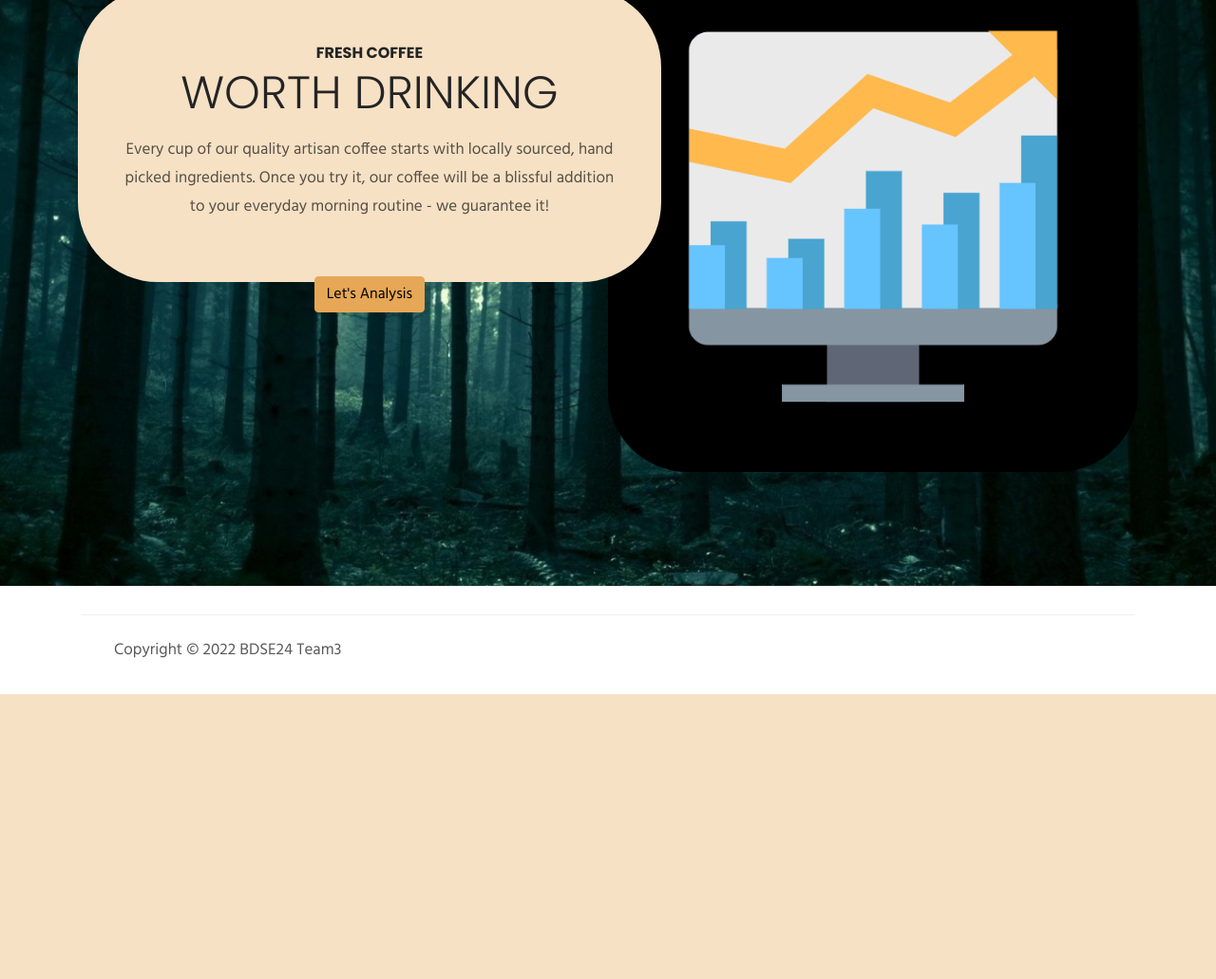
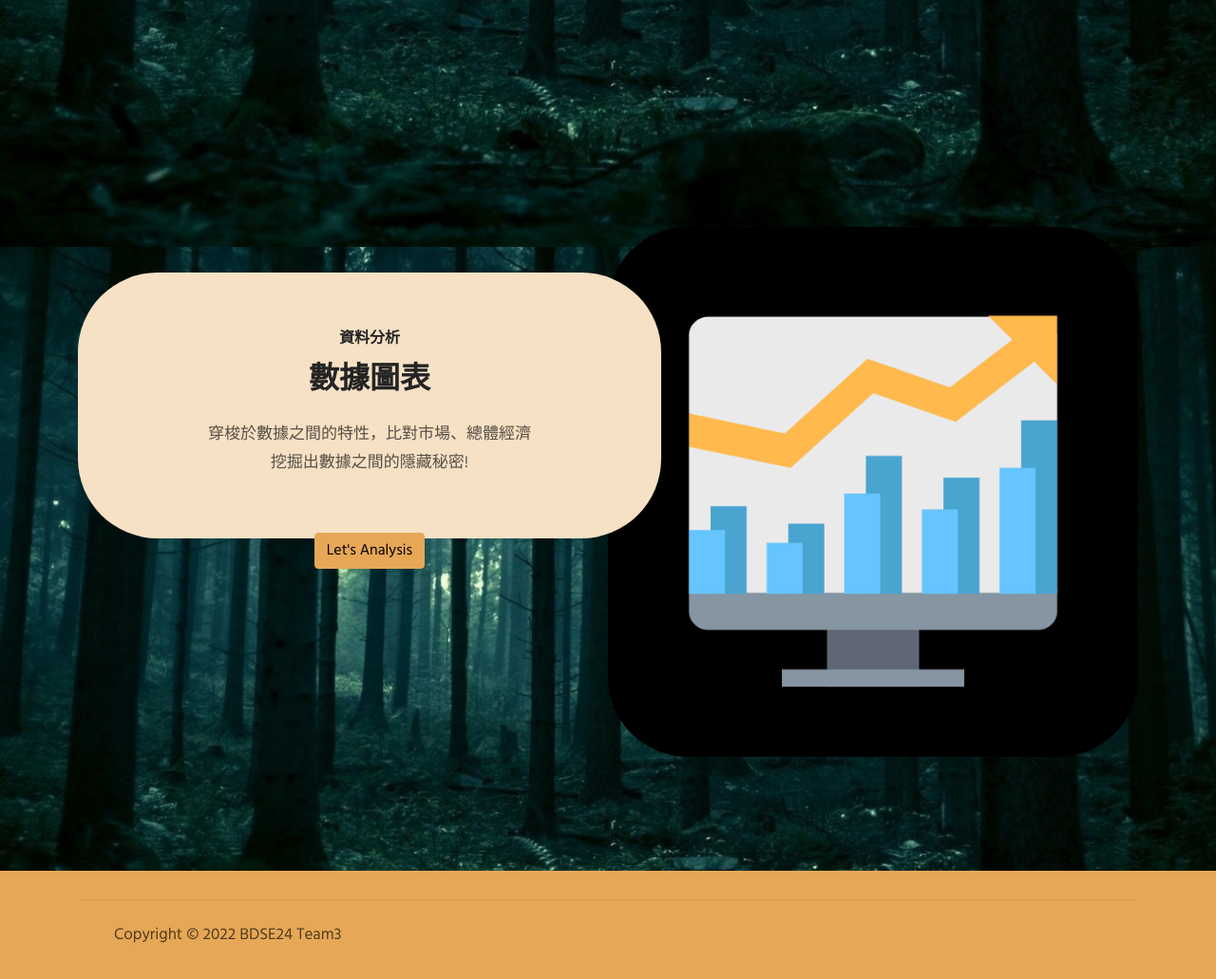
Before and after one commit to LTSghost/bdse24_team3, a Flask app: page /home in a window 1280 px wide. Shown: the part 1831-2862 px from the top of the page at 95% size. Before the commit the page ends 2562 px from the top, so only its background shows below. Run offline with Flask 2, Linux system fonts and the light colour scheme; some libraries are stand-ins or nearby versions; some web fonts are replaced.

Commit message:
add analy imagees; add home page text;

```diff
--- a/static/coffee/css/style.css
+++ b/static/coffee/css/style.css
@@ -167,10 +167,13 @@
   font-size: 1rem;
   font-weight: 800;
 }
+
+
+
 .section-heading-cof .section-heading-lower-cof {
   display: block;
   font-size: 3rem;
-  font-weight: 100;
+  font-weight: 400;
 }
 
 .btn-cof {
--- a/static/css/style.css
+++ b/static/css/style.css
@@ -1373,6 +1373,20 @@ h3.quote::before {
 #Cright{
     padding-left: 50px;
 }
+#indexfoot{
+    background-color: #e6a756;
+}
+
+.wrapper{
+    margin: 10% auto;
+    width: 600px;
+}
+
+.img-interestRate{
+    width: 600px;
+    height: 400px;
+}
+
 
 /*=== MEDIA QUERY ===*/
 @media (max-width: 1000px) {
@@ -1415,6 +1429,13 @@ h3.quote::before {
     }
 }
 
+@media (max-width:750px){
+    .lottie-player{
+        width: 300px;
+        height: 300px;
+    }
+}
+
 @media (max-width: 400px) {
     .header-top .header-top-info a {
         margin-left: 0px;
@@ -1431,7 +1452,7 @@ h3.quote::before {
     }
 
     .slider {
-        padding: 126px 0 151px 0;
+        /* padding: 126px 0 151px 0; */
     }
 
     .content-title {
@@ -1507,7 +1528,7 @@ h3.quote::before {
     }
 
     .slider {
-        padding: 25% 0 100% 0;
+        /* padding: 25% 0 100% 0; */
         background-position:15%;
     }
 
@@ -1526,7 +1547,7 @@ h3.quote::before {
 
     h2,
     .h2 {
-        font-size: 1.3rem;
+        /* font-size: 1.3rem; */
         font-weight: 600;
         line-height: 36px;
     }
@@ -1569,7 +1590,20 @@ h3.quote::before {
     } */
 
 }
-
+@media (max-width=410){
+    #text1 {
+        display: block;
+        font-size: 2.5rem;
+        font-weight: 400;
+    }
+    }
+@media (max-width=400){
+#text1 {
+    display: block;
+    font-size: 2rem;
+    font-weight: 400;
+}
+}
 
 
 /*# sourceMappingURL=maps/style.css.map */
--- a/templates/index.html
+++ b/templates/index.html
@@ -27,7 +27,7 @@
 
     <!-- Main Stylesheet -->
     <link rel="stylesheet" href="{{ url_for( 'static',filename='css/style.css') }}">
-    <link rel="stylesheet" href="/static/coffee/css/style2.css">
+    <!-- <link rel="stylesheet" href="/static/coffee/css/style2.css"> -->
     <link rel="stylesheet" href="/static/coffee/css/style.css">
     {% endblock styles%}
 
@@ -68,8 +68,6 @@
                         </li>
 
                     </ul>
-
-
                 </div>
             </div>
         </nav>
@@ -97,29 +95,34 @@
                         </div>
                     </div>
                 </div>
+                <a href="#module">
+                    <lottie-player src="https://assets1.lottiefiles.com/packages/lf20_oi1gtsw5.json"
+                        background="transparent" speed="1" style="width: 300px; height: 300px;" loop autoplay>
+                    </lottie-player>
+                </a>
             </div>
         </section>
     </div>
 
-    <div style="background: url('/static/images/bg/darkforest.jpg') fixed 50% 50%;background-size:cover">
+    <div id="module" style="background: url('/static/images/bg/darkforest.jpg') fixed 50% 50%;background-size:cover">
         <div style="padding:40px ">
             <section class="page-section-cof clearfix-cof">
                 <div class="container-cof">
                     <div class="intro-cof">
                         <img class="intro-cof-img-cof img-fluid-cof mb-3-cof mb-lg-0-cof rounded-cof"
-                            src="/static/images/bg/animation_640.gif"
-                            alt="...">
+                            src="/static/images/bg/animation_640.gif" alt="...">
 
                         <div class="intro-cof-text-cof left-0 text-center-cof bg-faded-cof p-5-cof rounded-cof">
                             <h2 class="section-heading-cof mb-4-cof">
-                                <span class="section-heading-upper-cof">Fresh Coffee</span>
-                                <span class="section-heading-lower-cof">Worth Drinking</span>
+                                <span class="section-heading-upper-cof">模型分析</span>
+                                <!-- <span id="text1" class="section-heading-lower-cof" >動態地圖</span> -->
+                                <span id="text1" class="" >動態地圖</span>
                             </h2>
-                            <p class="mb-3-cof">Every cup of our quality artisan coffee starts with locally sourced,
-                                hand picked ingredients. Once you try it, our coffee will be a blissful addition to your
-                                everyday morning routine - we guarantee it!</p>
+                            <p class="mb-3-cof">經由多方的模型訓練，預測出的分析結果，地區性均價、總價... <br>
+                                有我們的超級模型，就沒在跟你怕!
+                            </p>
                             <div class="intro-cof-button-cof mx-auto-cof"><a class="btn-cof btn-cof-primary btn-cof-xl"
-                                    href="module">Go To Module</a></div>
+                                    href="module">Go To Module Map</a></div>
                         </div>
                     </div>
                 </div>
@@ -131,16 +134,16 @@
                 <div class="container-cof">
                     <div class="intro-cof">
                         <img class="intro-cof-img-cof img-fluid-cof mb-3-cof mb-lg-0-cof rounded-cof"
-                            src="/static/images/bg/analysis_640.gif"
-                            alt="...">
+                            src="/static/images/bg/analysis_640.gif" alt="...">
                         <div class="intro-cof-text-cof left-0 text-center-cof bg-faded-cof p-5-cof rounded-cof">
                             <h2 class="section-heading-cof mb-4-cof">
-                                <span class="section-heading-upper-cof">Fresh Coffee</span>
-                                <span class="section-heading-lower-cof">Worth Drinking</span>
+                                <span class="section-heading-upper-cof">資料分析</span>
+                                <!-- <span id="text1" class="section-heading-lower-cof" >數據圖表</span> -->
+                                <span id="text1" class="" >數據圖表</span>
                             </h2>
-                            <p class="mb-3-cof">Every cup of our quality artisan coffee starts with locally sourced,
-                                hand picked ingredients. Once you try it, our coffee will be a blissful addition to your
-                                everyday morning routine - we guarantee it!</p>
+                            <p class="mb-3-cof">穿梭於數據之間的特性，比對市場、總體經濟<br>
+                                挖掘出數據之間的隱藏秘密!
+                            </p>
                             <div class="intro-cof-button-cof mx-auto-cof"><a class="btn-cof btn-cof-primary btn-cof-xl"
                                     href="analysis">Let's Analysis</a></div>
                         </div>
@@ -159,7 +162,7 @@
 
     {% block footer %}
 
-    <footer class="footer fotsec">
+    <footer class="footer fotsec" id="indexfoot">
         <div class="container">
             <div class="row1">
 
```
Also changed, not shown: templates/analysis.html (+78 -6 lines), templates/module.html (+23 -0 lines), static/images/analy/currency.png (added), static/images/analy/interestRate.png (added), static/images/analy/loan.png (added), static/images/analy/loan2.png (added), static/images/analy/weightIndex.png (added).
